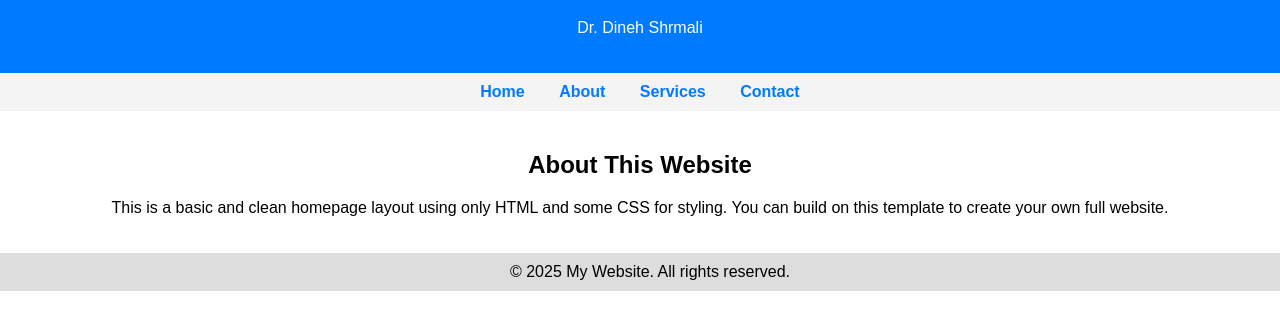
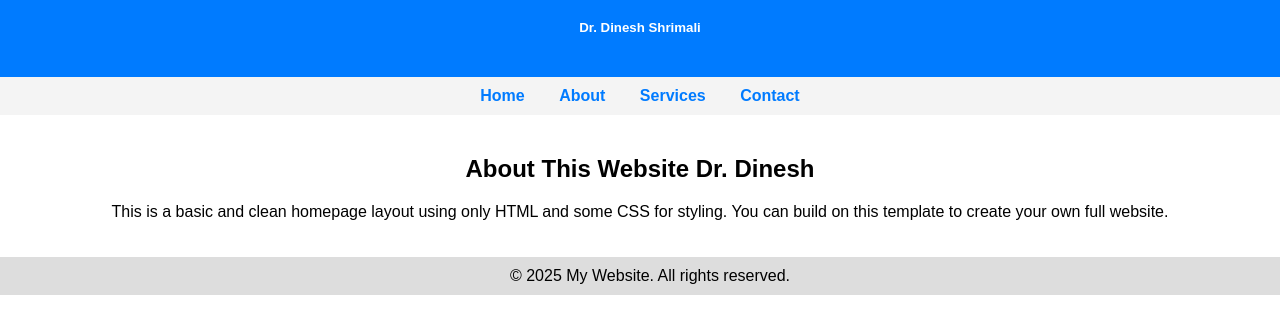
Before and after one commit to drdcshrimali-ops/Deploy, a plain HTML site: page index.html in a window 1280 px wide. Shown: the part 81-414 px from the top of the page. Drawn offline with Linux system fonts and the light colour scheme.

Commit message:
Project Change-3

```diff
--- a/index.html
+++ b/index.html
@@ -47,7 +47,7 @@
 
     <header>
         <h1>Welcome to My Website publish in GitHub</h1>
-        <p>Dr. Dineh Shrmali</p>
+        <h5>Dr. Dinesh Shrimali</h5>
     </header>
 
     <nav>
@@ -58,7 +58,7 @@
     </nav>
 
     <main>
-        <h2>About This Website</h2>
+        <h2>About This Website Dr. Dinesh</h2>
         <p>This is a basic and clean homepage layout using only HTML and some CSS for styling. You can build on this template to create your own full website.</p>
     </main>
 
```
